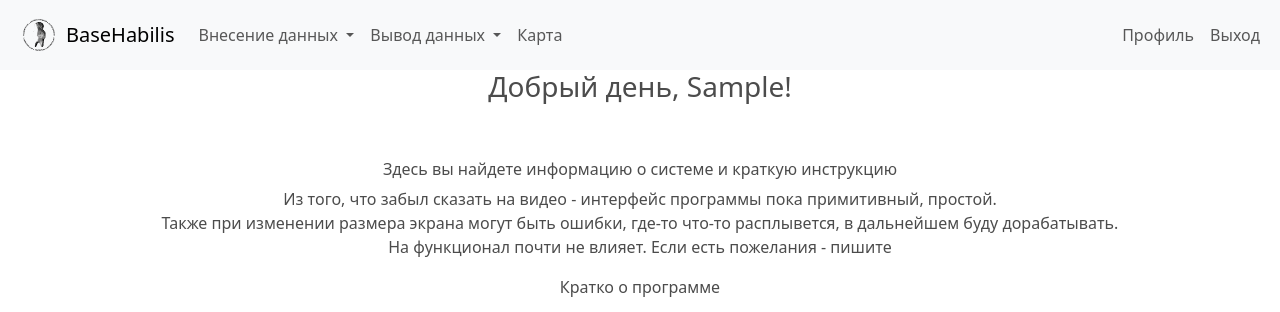
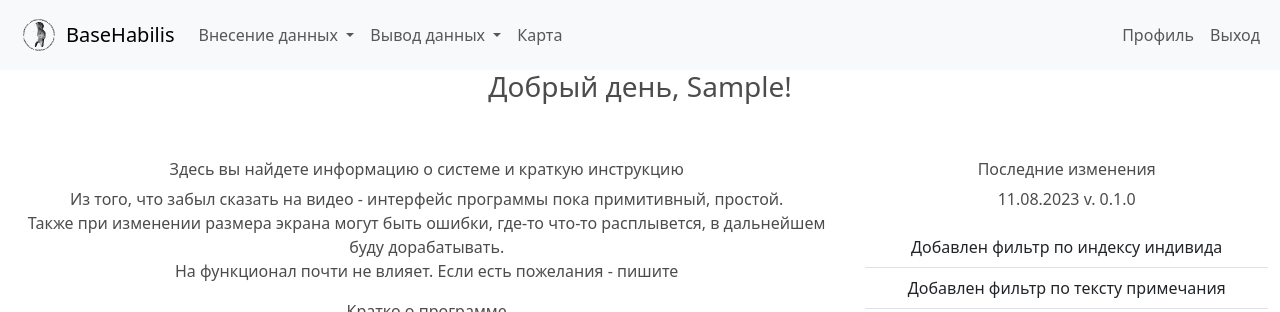
Before and after one commit to Strokman/ia_ras_anthropology, a Flask app: page / in a window 1280 px wide. Shown: the top 312 px of the page. Run offline with Flask 3, Linux system fonts and the light colour scheme; the visitor is signed in with stand-in values (Sample User, id 1); parts of the project's set-up code (start-up, migrations or seed data) failed here and were passed over; some libraries are stand-ins or nearby versions.

Commit message:
add changes info

```diff
--- a/anthropos/templates/index/index.html
+++ b/anthropos/templates/index/index.html
@@ -5,7 +5,7 @@
 {% if current_user.is_authenticated %}
 <div class="row">
 <h3>Добрый день, {{current_user.first_name}}{% if current_user.middle_name %} {{current_user.middle_name}}{% endif %}!</h3>
-<div class="col">
+<div class="col-8">
     <br>
     <br>
     <h6>Здесь вы найдете информацию о системе и краткую инструкцию</h6>
@@ -17,6 +17,21 @@
 <p>Инструкция по эксплуатации</p>
 <iframe width="800" height="500" src="https://www.youtube.com/embed/IhsU0cSKCnM" title="YouTube video player" frameborder="0" allow="accelerometer; autoplay; clipboard-write; encrypted-media; gyroscope; picture-in-picture; web-share" allowfullscreen></iframe>
 </div>
+<div class="col-4">
+    <br>
+    <br>
+    <h6>Последние изменения</h6>
+    <p>11.08.2023 v. 0.1.0</p>
+    <ul class="list-group list-group-flush">
+        <li class="list-group-item">Добавлен фильтр по индексу индивида</li>
+        <li class="list-group-item">Добавлен фильтр по тексту примечания</li>
+        <li class="list-group-item">Добавлен фильтр по возрастам</li>
+        <li class="list-group-item">В фильтр по обряду добавлена "пустая" опция</li>
+        <li class="list-group-item">Добавлено полное отображение данных о погребении в информации о индивиде</li>
+        <li class="list-group-item">Исправлено: увеличена скорость отображения всплывающих окон</li>
+        <li class="list-group-item">Исправлено: корректное отображение памятников исследователя в таблице</li>
+    </ul>
+</div>
 </div>
 {% else %}
 <div class="row">
```
